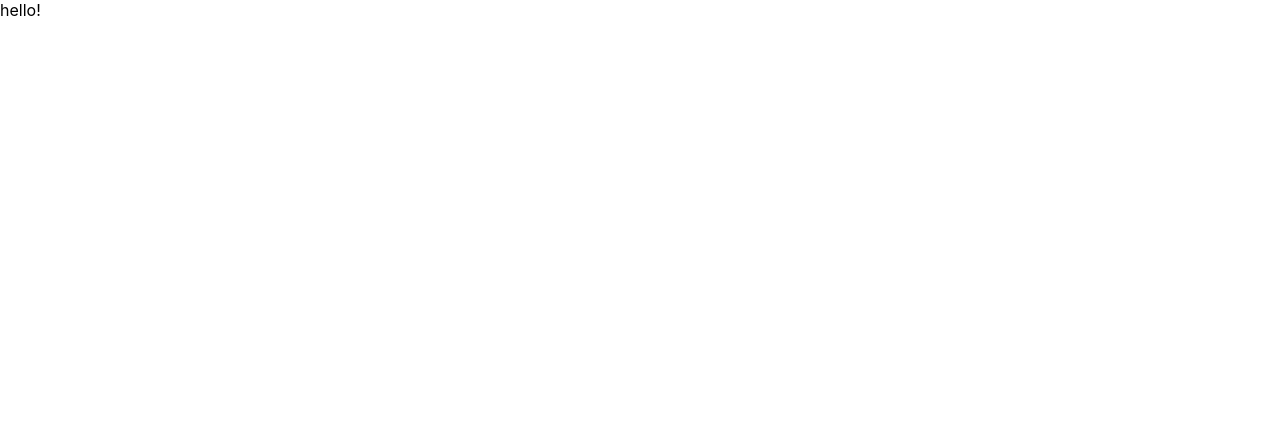
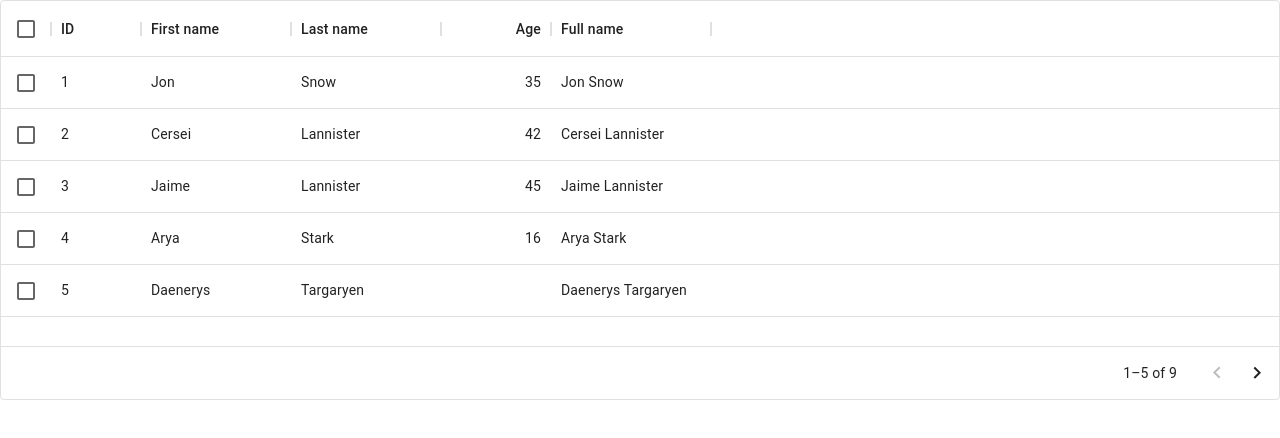
Before and after one commit to NIKHIL-techgeek/ponder, a React (Create React App) app: page /people in a window 1280 px wide. Shown: the top 438 px of the page. Built offline with nearby package versions, Linux system fonts and the light colour scheme.

Commit message:
First Page working

```diff
--- a/package.json
+++ b/package.json
@@ -6,6 +6,7 @@
     "@emotion/react": "^11.9.3",
     "@emotion/styled": "^11.9.3",
     "@mui/material": "^5.9.1",
+    "@mui/x-data-grid": "^5.14.0",
     "@testing-library/jest-dom": "^5.16.4",
     "@testing-library/react": "^13.3.0",
     "@testing-library/user-event": "^13.5.0",
--- a/src/components/MainPage.js
+++ b/src/components/MainPage.js
@@ -1,16 +1,22 @@
 import React from 'react'
-// import {BrowserRouter as Router , Routes, Route,Link } from 'react-router-dom'
-// import SecondPage from './components/SecondPage.js'
+import Card from '@mui/material/Card';
+import CardActions from '@mui/material/CardActions';
+import CardContent from '@mui/material/CardContent';
+import CardMedia from '@mui/material/CardMedia';
+import Typography from '@mui/material/Typography';
+import Stack from '@mui/material/Stack';
+import Button from '@mui/material/Button';
+import { display } from '@mui/system';
 export default function App() {
   return (
      <div>
         <nav class="main-nav">
 
-        <ButtonGroup variant="contained" aria-label="outlined primary button group">
-        <Button>One</Button>
-        <Button>Two</Button>
-  <     Button>Three</Button>
-        </ButtonGroup>
+        <Stack spacing={2} direction="row" >
+      <Button variant="text" size="large">home</Button>
+      <Button variant="text" size="large">about</Button>
+      <Button variant="text" size="large">contact</Button>
+    </Stack>
 
         </nav>
         <section class="top-container">
@@ -19,27 +25,69 @@ export default function App() {
             <p>Lorem ipsum dolor sit amet consectetur adipisicing elit. Aut sed minus consequatur odit. Ipsum, quis.</p>
             <a href="#" class="btn">Sample text</a>
         </header>
-        <div class="top-box top-box-a">
-            <h4>membership</h4>
-            <p class="price">100/mo</p>
-            <a href="#" class="btn">buy now</a>
-        </div>
+
     </section>
+    <a sx={{display:"inline"}}>
+
     <a href='/people'>
-                <img alt="Qries" src="https://www.qries.com/images/banner_logo.png"
-                width="150" height="70"/>
+    <Card sx={{ maxWidth: 345}} >
+      <CardMedia
+        component="img"
+        height="140"
+        image="/static/images/cards/contemplative-reptile.jpg"
+        alt="green iguana"
+      />
+      <CardContent>
+        <Typography gutterBottom variant="h5" component="div">
+          Lizard
+        </Typography>
+        <Typography variant="body2" color="text.secondary">
+          Lizards are a widespread group of squamate reptiles, with over 6,000
+          species, ranging across all continents except Antarctica
+        </Typography>
+      </CardContent>
+    </Card>
     </a>
+
     <a href='/people'>
-                <img alt="Qries" src="https://www.qries.com/images/banner_logo.png"
-                width="150" height="70"/>
+    <Card sx={{ maxWidth: 345 }}>
+      <CardMedia
+        component="img"
+        height="140"
+        image="../assets/unknown.png"
+        alt="green iguana"
+      />
+      <CardContent>
+        <Typography gutterBottom variant="h5" component="div">
+          BACKYARD HACKS 3 (JULY 29TH - 31ST)
+        </Typography>
+        <Typography variant="body2" color="text.secondary">
+          NORTH AMERICAN TIME ZONE ONLINE
+        </Typography>
+      </CardContent>
+
+    </Card>
     </a>
-        <a href='/people'>
-                <img alt="Qries" src="https://www.qries.com/images/banner_logo.png"
-                width="150" height="70"/>
+    <a  href='/people'>
+    <Card sx={{ maxWidth: 345 }}>
+      <CardMedia
+        component="img"
+        height="140"
+        image="/static/images/cards/contemplative-reptile.jpg"
+        alt="green iguana"
+      />
+      <CardContent>
+        <Typography gutterBottom variant="h5" component="div">
+          Lizard
+        </Typography>
+        <Typography variant="body2" color="text.secondary">
+          Lizards are a widespread group of squamate reptiles, with over 6,000
+          species, ranging across all continents except Antarctica
+        </Typography>
+      </CardContent>
+
+    </Card>
     </a>
-        <a href='/people'>
-                <img alt="Qries" src="https://www.qries.com/images/banner_logo.png"
-                width="150" height="70"/>
     </a>
      </div>
 
--- a/src/components/SecondPage.js
+++ b/src/components/SecondPage.js
@@ -1,7 +1,62 @@
-import React from 'react'
+import * as React from 'react';
+import Box from '@mui/material/Box';
+import { DataGrid } from '@mui/x-data-grid';
 
-export default function SecondPage() {
+const columns = [
+  { field: 'id', headerName: 'ID', width: 90 },
+  {
+    field: 'firstName',
+    headerName: 'First name',
+    width: 150,
+    editable: true,
+  },
+  {
+    field: 'lastName',
+    headerName: 'Last name',
+    width: 150,
+    editable: true,
+  },
+  {
+    field: 'age',
+    headerName: 'Age',
+    type: 'number',
+    width: 110,
+    editable: true,
+  },
+  {
+    field: 'fullName',
+    headerName: 'Full name',
+    description: 'This column has a value getter and is not sortable.',
+    sortable: false,
+    width: 160,
+    valueGetter: (params) =>
+      `${params.row.firstName || ''} ${params.row.lastName || ''}`,
+  },
+];
+
+const rows = [
+  { id: 1, lastName: 'Snow', firstName: 'Jon', age: 35 },
+  { id: 2, lastName: 'Lannister', firstName: 'Cersei', age: 42 },
+  { id: 3, lastName: 'Lannister', firstName: 'Jaime', age: 45 },
+  { id: 4, lastName: 'Stark', firstName: 'Arya', age: 16 },
+  { id: 5, lastName: 'Targaryen', firstName: 'Daenerys', age: null },
+  { id: 6, lastName: 'Melisandre', firstName: null, age: 150 },
+  { id: 7, lastName: 'Clifford', firstName: 'Ferrara', age: 44 },
+  { id: 8, lastName: 'Frances', firstName: 'Rossini', age: 36 },
+  { id: 9, lastName: 'Roxie', firstName: 'Harvey', age: 65 },
+];
+
+export default function DataGridDemo() {
   return (
-    <div>hello!</div>
-  )
+    <Box sx={{ height: 400, width: '100%' }}>
+      <DataGrid
+        rows={rows}
+        columns={columns}
+        pageSize={5}
+        rowsPerPageOptions={[5]}
+        checkboxSelection
+        disableSelectionOnClick
+      />
+    </Box>
+  );
 }
```
Also changed, not shown: src/assets/unknown.png (added), 1 other file (tests, documents, lock files or other folders). Lines whose indentation alone changed are shown as unchanged.
